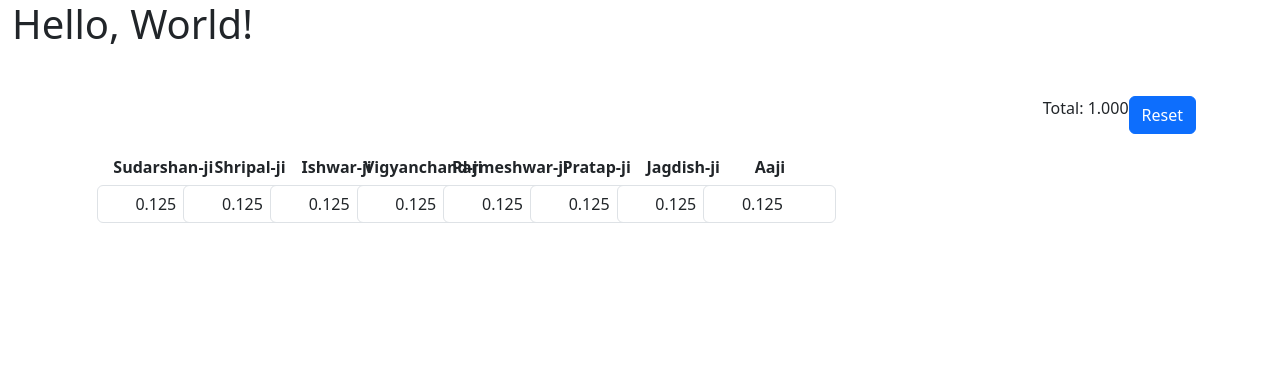
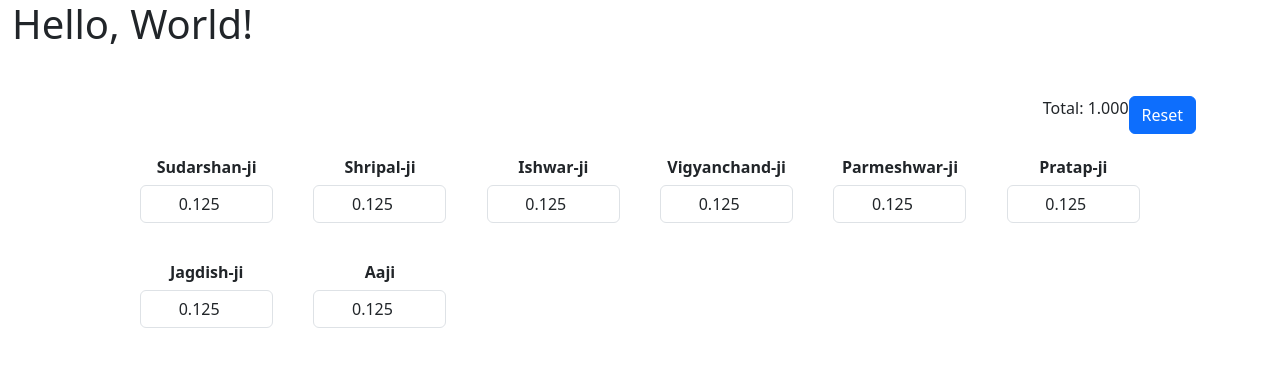
Before and after one commit to zarir-engineer/partition-tree-app, a Next.js app: page / in a window 1280 px wide. Shown: the top 366 px of the page. Built offline with nearby package versions, Linux system fonts and the light colour scheme.

Commit message:
Update CloudSpinnerGrid.tsx

```diff
--- a/components/CloudSpinnerGrid.tsx
+++ b/components/CloudSpinnerGrid.tsx
@@ -74,14 +74,10 @@ const CloudSpinnerGrid: React.FC = () => {
 
         {/* Grid with 8 columns per row */}
         <div className="container-fluid px-5">
-          <div className="row g-4"> {/* Increased spacing with g-4 */}
+          <div className="row g-4"> {/* Ensure spacing between columns */}
             {names.map((name, index) => (
-              <div key={index} className="col-6 col-md-4 col-lg-3 col-xl-1 d-flex justify-content-center">
-                <CloudSpinner
-                  name={name}
-                  value={values[index]}
-                  onChange={(newValue) => handleValueChange(index, newValue)}
-                />
+              <div key={index} className="col-6 col-md-4 col-lg-3 col-xl-2"> {/* 8 per row at xl */}
+                <CloudSpinner name={name} value={values[index]} onChange={(newValue) => handleValueChange(index, newValue)} />
               </div>
             ))}
           </div>
```
